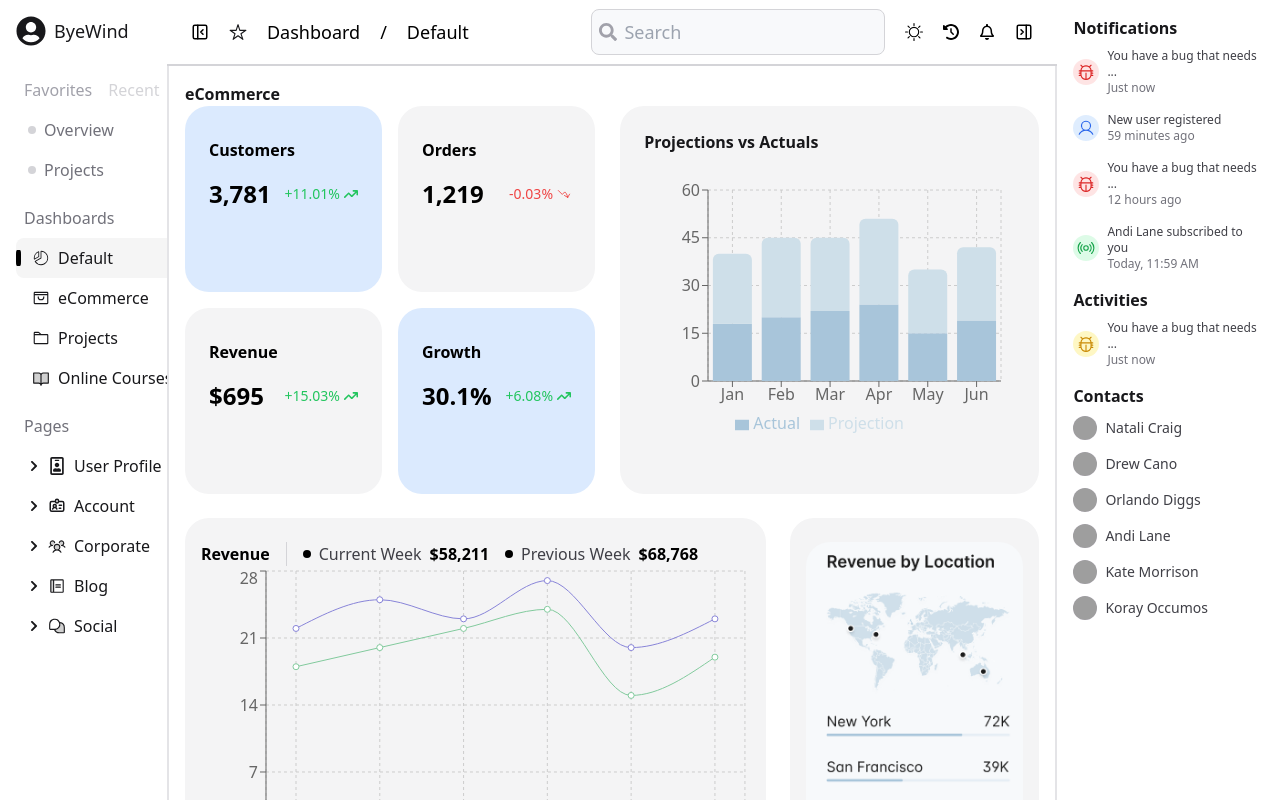
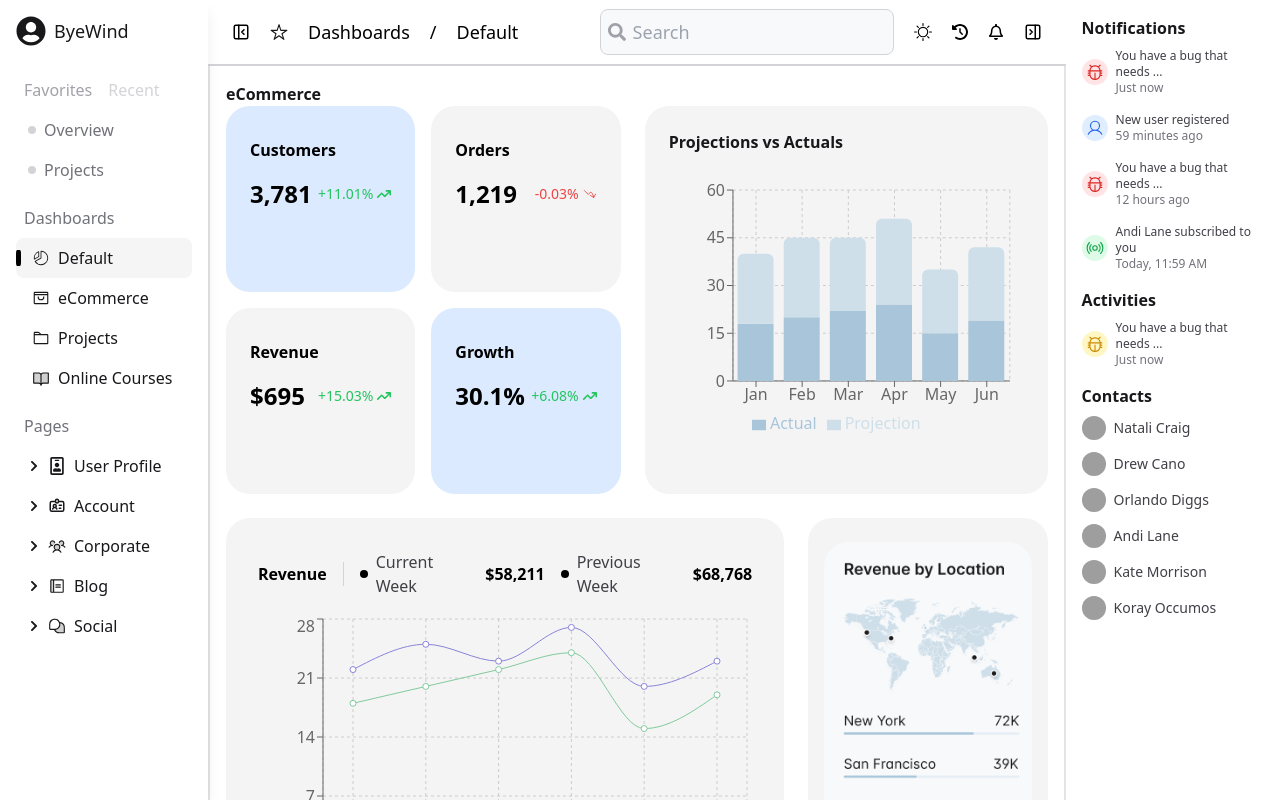
Before and after one commit to anshshah23/byewind-dashboard, a React (Vite) app: page / in a window 1280 px wide. Built offline with nearby package versions, Linux system fonts and the light colour scheme; grey boxes are pictures that could not be loaded.

Commit message:
Final commit

```diff
--- a/src/components/Dashboard.jsx
+++ b/src/components/Dashboard.jsx
@@ -11,6 +11,7 @@ import {
 } from 'recharts';
 import { Link } from 'react-router-dom';
 import { useAuth } from './Context';
+import { motion } from 'framer-motion';
 
 export default function Dashboard() {
     const boxes = [
@@ -75,9 +76,20 @@ export default function Dashboard() {
 
     return (
         <>
-            <div className={`p-4 ${isDarkMode ? 'bg-zinc-950 text-white fade-in' : 'bg-white text-zinc-900 fade-out'}`}>
+            <motion.div
+                initial={{ opacity: 0 }}
+                animate={{ opacity: 1 }}
+                exit={{ opacity: 0 }}
+                transition={{ duration: 0.5 }}
+                className={`p-4 ${isDarkMode ? 'bg-zinc-900 text-white fade-in' : 'bg-white text-zinc-900 fade-out'}`}
+            >
                 <div className='font-bold w-full'>eCommerce</div>
-                <div className={`flex w-full ${isDarkMode ? 'bg-zinc-950 text-white fade-in' : 'bg-white text-zinc-900 fade-out'}`}>
+                <motion.div
+                    initial={{ opacity: 0 }}
+                    animate={{ opacity: 1 }}
+                    exit={{ opacity: 0 }}
+                    transition={{ duration: 0.7 }}
+                className={`flex w-full ${isDarkMode ? 'bg-zinc-900 text-white fade-in' : 'bg-white text-zinc-900 fade-out'}`}>
                     <div className="flex flex-col md:flex-row gap-x-4">
                         <div className="flex flex-wrap gap-x-4 gap-y-4 h-full w-full md:w-1/2">
                             {boxes.map((data, index) => {
@@ -85,9 +97,9 @@ export default function Dashboard() {
 
                                 let alternateColor;
                                 if (index === 1 || index === 2) {
-                                    alternateColor = isDarkMode ? 'bg-zinc-800 text-white fade-in' : 'bg-zinc-100 text-black fade-out'; // Change to blue in light mode
+                                    alternateColor = isDarkMode ? 'bg-zinc-800 text-white fade-in' : 'bg-zinc-100 text-black fade-out';
                                 } else {
-                                    alternateColor = isDarkMode ? 'bg-blue-100 text-black fade-in' : 'bg-blue-100 text-black fade-out'; // Keep the original colors
+                                    alternateColor = isDarkMode ? 'bg-blue-100 text-black fade-in' : 'bg-blue-100 text-black fade-out';
                                 }
 
                                 return (
@@ -141,11 +153,16 @@ export default function Dashboard() {
                             </div>
                         </div>
                     </div>
-                </div>
+                </motion.div>
 
-                <div className='flex gap-6 h-[380px] w-full mt-6'>
-                    <div className={`w-[70%] rounded-3xl py-6 px-4 ${isDarkMode ? 'bg-zinc-800 text-white fade-in' : 'bg-zinc-100 text-zinc-900 fade-out'}`} style={{ height: "380px" }}>
-                        <div className="flex items-center space-x-4">
+                <motion.div
+                initial={{ opacity: 0 }}
+                animate={{ opacity: 1 }}
+                exit={{ opacity: 0 }}
+                transition={{ duration: 0.7 }}
+                 className='flex gap-6 h-[380px] w-full mt-6'>
+                    <div className={`w-[70%] rounded-3xl pt-8 pb-12 px-8 ${isDarkMode ? 'bg-zinc-800 text-white fade-in' : 'bg-zinc-100 text-zinc-900 fade-out'}`} style={{ height: "380px" }}>
+                        <div className="flex items-center space-x-4 mb-4">
                             <h3 className={`font-bold ${isDarkMode ? 'text-white fade-in' : 'text-black fade-out'}`}>Revenue</h3>
                             <span className="h-6 border-l border-zinc-300"></span>
 
@@ -179,9 +196,14 @@ export default function Dashboard() {
                         }
                     </div>
 
-                </div>
+                </motion.div>
 
-                <div className='flex flex-col md:flex-row gap-6 h-[380px] w-full mt-6'>
+                <motion.div
+                initial={{ opacity: 0 }}
+                animate={{ opacity: 1 }}
+                exit={{ opacity: 0 }}
+                transition={{ duration: 0.7 }}
+                 className='flex flex-col md:flex-row gap-6 h-[380px] w-full mt-6'>
                     <div className={`w-full md:w-[70%] rounded-3xl overflow-y-scroll py-6 px-4 ${isDarkMode ? 'bg-zinc-800 text-white fade-in' : 'bg-zinc-100 text-black fade-out'}`}>
                         <div className='font-bold mb-1 ml-3'>Top Selling Products</div>
                         <table className="min-w-full table-auto text-left border-collapse">
@@ -249,8 +271,8 @@ export default function Dashboard() {
 
 
                     </div>
-                </div>
-            </div>
+                </motion.div>
+            </motion.div>
         </>
 
     );
--- a/src/components/Header.jsx
+++ b/src/components/Header.jsx
@@ -51,7 +51,7 @@ export default function Header() {
                     style={{ fontSize: '18px' }}
                 />
                 <span>
-                    <Link to='/' className={`${isDarkMode ? 'text-white fade-in' : 'text-black fade-out'}`}>Dashboard</Link>
+                    <Link to='/' className={`${isDarkMode ? 'text-white fade-in' : 'text-black fade-out'}`}>Dashboards</Link>
                 </span>
                 <span >/</span>
                 <span>Default</span>
--- a/src/components/Sidebar.jsx
+++ b/src/components/Sidebar.jsx
@@ -94,7 +94,7 @@ export default function Sidebar() {
             variants={sidebarVariants}
             initial="closed"
             animate={isLeftClose ? "closed" : "open"}
-            className={`h-screen font-sans overflow-hidden ${isDarkMode ? 'bg-zinc-900 text-zinc-300 fade-in' : 'bg-white text-zinc-700 fade-out'}`}
+            className={`h-screen font-sans ${isDarkMode ? 'bg-zinc-900 text-zinc-300 fade-in' : 'bg-white text-zinc-700 fade-out'}`}
         >
             <div className={`w-52 ${isLeftClose ? 'hidden' : 'block'} transition-bg ${isDarkMode ? 'bg-zinc-900 text-zinc-300 fade-in' : 'bg-white text-zinc-900 fade-out'} h-screen p-4 font-sans overflow-scroll transition-transform duration-300 md:translate-x-0 fixed md:static top-0 left-0 z-50 shadow-lg`}>
                 <div className="flex items-center mb-8">
@@ -125,8 +125,8 @@ export default function Sidebar() {
                                         key={item}
                                         onClick={() => handleItemClickFavRecent(item)}
                                         className={`flex items-center text-md py-2 pl-1 cursor-pointer transition-colors duration-200 ease-in-out ${selectedItem1 === item
-                                            ? (isDarkMode ? 'bg-zinc-950 text-white fade-in' : 'fade-out bg-zinc-100 text-black')
-                                            : (isDarkMode ? 'hover:bg-zinc-800 text-white fade-in' : 'fade-out hover:bg-zinc-200 text-zinc-500')
+                                            ? (isDarkMode ? 'bg-zinc-800 text-white fade-in' : 'fade-out bg-zinc-100 text-black')
+                                            : (isDarkMode ? 'hover:bg-zinc-700 text-white fade-in' : 'fade-out hover:bg-zinc-200 text-zinc-500')
                                         } rounded-lg`}
                                     >
                                         <span className={`rounded-full h-2 w-2 ${selectedItem1 === item ? (isDarkMode ? 'bg-zinc-300' : 'bg-zinc-700') : 'bg-zinc-300'} mr-2`}></span> {item}
--- a/src/components/Table.jsx
+++ b/src/components/Table.jsx
@@ -6,6 +6,7 @@ import { LuArrowUpDown } from "react-icons/lu";
 import { CgSortAz } from "react-icons/cg";
 import ReactPaginate from 'react-paginate';
 import { useAuth } from './Context';
+import { motion } from 'framer-motion';
 
 const Table = () => {
     const [currentPage, setCurrentPage] = useState(0);
@@ -44,10 +45,15 @@ const Table = () => {
                 return '';
         }
     };
-    const icons = [ <FaPlus />, <CgSortAz />, <LuArrowUpDown /> ];
+    const icons = [<FaPlus />, <CgSortAz />, <LuArrowUpDown />];
 
     return (
-        <div className={`p-6 w-full h-screen ${isDarkMode ? 'bg-zinc-950 text-white fade-in' : 'bg-white text-zinc-900 fade-out'}`}>
+        <motion.div
+            initial={{ opacity: 0 }}
+            animate={{ opacity: 1 }}
+            exit={{ opacity: 0 }}
+            transition={{ duration: 0.5 }}
+            className={`p-6 w-full h-screen ${isDarkMode ? 'bg-zinc-900 text-white fade-in' : 'bg-white text-zinc-900 fade-out'}`}>
             <h2 className="text-xl font-bold mb-4">Order List</h2>
 
             {/* Table Header */}
@@ -132,7 +138,7 @@ const Table = () => {
                     activeClassName={`bg-zinc-200 text-zinc-900 ${isDarkMode ? 'bg-zinc-700' : 'bg-zinc-200'}`}
                 />
             </div>
-        </div>
+        </motion.div>
     );
 };
 
--- a/src/index.css
+++ b/src/index.css
@@ -14,7 +14,7 @@ display: none;
 
 .active-tab-dark {
     position: relative;
-    background-color: rgb(88, 88, 88);
+    background-color: rgb(40, 40, 40);
     transition: background-color 0.3s ease-in-out, padding-left 0.3s ease-in-out;
 }
 
@@ -33,12 +33,12 @@ display: none;
 .active-tab-dark::before {
     content: '';
     position: absolute;
-    left: -0px;
+    left: -3px;
     top: 50%;
     transform: translateY(-50%);
     width: 5px;
     height: 16px;
-    background-color: white;
+    background-color: rgb(211, 231, 255);
     border-radius: 25%;
 }
 
```
